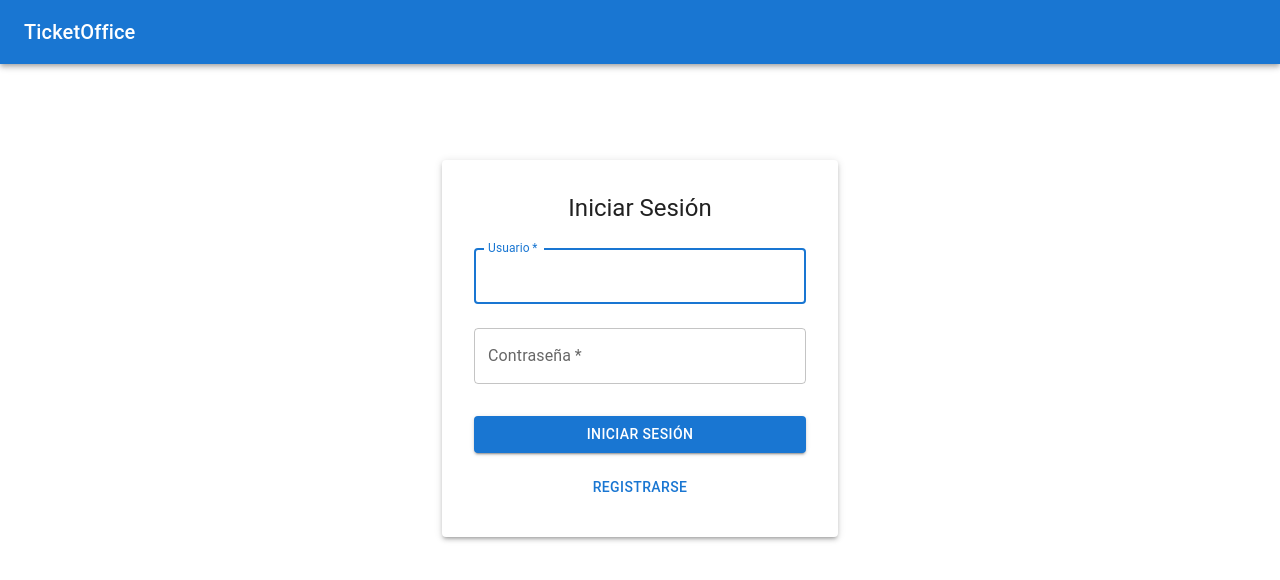
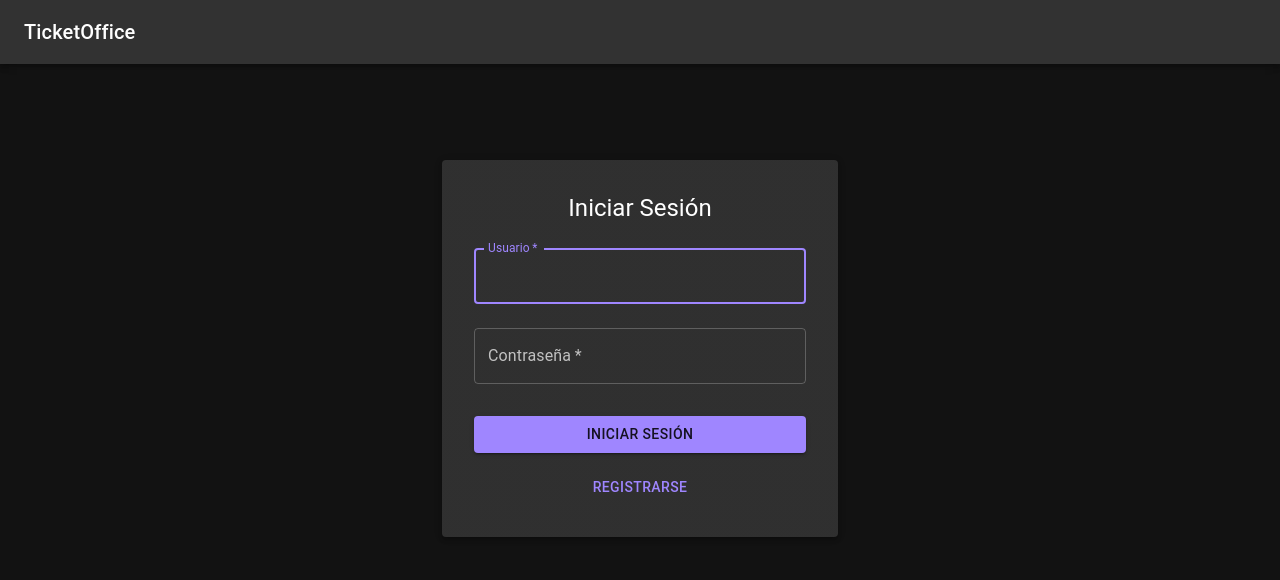
Before and after one commit to alejandrojuarez675/ticketoffice-frontend-2, a React (Create React App) app: page /login in a window 1280 px wide. Shown: the top 580 px of the page. Built offline with nearby package versions, Linux system fonts and the light colour scheme.

Commit message:
apply dark mode

```diff
--- a/src/components/BackofficeLayout.tsx
+++ b/src/components/BackofficeLayout.tsx
@@ -16,7 +16,7 @@ const BackofficeLayout: React.FC<BackofficeLayoutProps> = ({ children }) => {
         <AppBar position="static">
           <Toolbar>
             <Typography variant="h6" component="div" sx={{ flexGrow: 1 }}>
-                <a href="/">TicketOffice</a>
+              <a href="/" style={{ color: 'inherit', textDecoration: 'none' }}>TicketOffice</a>
             </Typography>
             <Box sx={{ display: 'flex', gap: 2 }}>
               <Button color="inherit" component={RouterLink} to="/admin/dashboard">
--- a/src/pages/LandingPage.tsx
+++ b/src/pages/LandingPage.tsx
@@ -11,22 +11,26 @@ import {
   useTheme,
   useMediaQuery,
 } from '@mui/material';
+import { myTheme } from '../theme/my-theme';
 import { Link as RouterLink } from 'react-router-dom';
 import { styled } from '@mui/material/styles';
 
 const Hero = styled(Box)(({ theme }) => ({
   minHeight: '100vh',
-  background: 'linear-gradient(45deg, #2196F3 30%, #21CBF3 90%)',
+  background: `linear-gradient(45deg, ${myTheme.palette.primary.main} 30%, ${myTheme.palette.primary.dark} 90%)`,
   color: 'white',
   display: 'flex',
   alignItems: 'center',
   justifyContent: 'center',
   padding: theme.spacing(4),
+  backgroundBlendMode: 'overlay',
+  backgroundSize: 'cover',
+  backgroundPosition: 'center',
 }));
 
 const Features = styled(Box)(({ theme }) => ({
   padding: theme.spacing(4),
-  background: 'white',
+  background: myTheme.palette.background.default,
 }));
 
 const FeatureCard = styled(Card)(({ theme }) => ({
@@ -40,6 +44,7 @@ const FeatureCard = styled(Card)(({ theme }) => ({
   '&:hover': {
     transform: 'translateY(-5px)',
   },
+  backgroundColor: myTheme.palette.background.paper,
 }));
 
 const Landing: React.FC = () => {
@@ -70,10 +75,10 @@ const Landing: React.FC = () => {
         <Container maxWidth="lg">
           <Grid container spacing={4} alignItems="center">
             <Grid item xs={12} md={6}>
-              <Typography variant="h1" gutterBottom sx={{ fontSize: { xs: '2rem', md: '3rem' } }}>
+              <Typography variant="h1" gutterBottom sx={{ fontSize: { xs: '2rem', md: '3rem' }, color: 'white' }}>
                 Sistema de Gestión de Eventos
               </Typography>
-              <Typography variant="h5" paragraph sx={{ mb: 4 }}>
+              <Typography variant="h5" paragraph sx={{ mb: 4, color: 'white' }}>
                 La solución completa para la gestión de eventos y venta de boletos en línea
               </Typography>
               <Button
@@ -82,10 +87,10 @@ const Landing: React.FC = () => {
                 variant="contained"
                 size="large"
                 sx={{
-                  backgroundColor: 'white',
-                  color: 'primary.main',
+                  backgroundColor: myTheme.palette.primary.main,
+                  color: myTheme.palette.primary.contrastText,
                   '&:hover': {
-                    backgroundColor: 'grey.100',
+                    backgroundColor: myTheme.palette.primary.dark,
                   },
                 }}
               >
@@ -109,23 +114,23 @@ const Landing: React.FC = () => {
         </Container>
       </Hero>
 
-      <Features>
+      <Features sx={{ backgroundColor: myTheme.palette.background.default }}>
         <Container maxWidth="lg">
-          <Typography variant="h2" gutterBottom align="center">
+          <Typography variant="h2" gutterBottom align="center" sx={{ color: 'white' }}>
             Características Principales
           </Typography>
           <Grid container spacing={4} sx={{ mt: 4 }}>
             {features.map((feature, index) => (
               <Grid item xs={12} sm={4} key={index}>
-                <FeatureCard>
+                <FeatureCard sx={{ backgroundColor: myTheme.palette.background.paper }}>
                   <CardContent>
-                    <Typography component="h2" variant="h4" gutterBottom>
+                    <Typography component="h2" variant="h4" gutterBottom sx={{ color: 'white' }}>
                       {feature.icon}
                     </Typography>
-                    <Typography variant="h5" gutterBottom>
+                    <Typography variant="h5" gutterBottom sx={{ color: 'white' }}>
                       {feature.title}
                     </Typography>
-                    <Typography variant="body1" color="text.secondary">
+                    <Typography variant="body1" color="text.secondary" sx={{ color: 'white' }}>
                       {feature.description}
                     </Typography>
                   </CardContent>
--- a/src/theme.ts
+++ b/src/theme.ts
@@ -2,14 +2,32 @@ import { createTheme } from '@mui/material/styles';
 
 export const theme = createTheme({
   palette: {
+    mode: 'dark',
     primary: {
-      main: '#1976d2',
+      main: '#9f86ff',
     },
     secondary: {
-      main: '#dc004e',
+      main: '#a1a1ba',
+    },
+    background: {
+      default: '#121212',
+      paper: '#1e1e1e',
+    },
+    text: {
+      primary: '#ffffff',
+      secondary: 'rgba(255, 255, 255, 0.7)',
     },
   },
   typography: {
     fontFamily: '"Roboto", "Helvetica", "Arial", sans-serif',
   },
+  components: {
+    MuiAppBar: {
+      styleOverrides: {
+        root: {
+          backgroundColor: '#1e1e1e',
+        },
+      },
+    },
+  },
 });
--- /dev/null
+++ b/src/theme/my-theme.ts
@@ -0,0 +1,124 @@
+import { createTheme, ThemeOptions } from '@mui/material/styles';
+
+const themeOptions: ThemeOptions = {
+  palette: {
+    mode: 'dark',
+    primary: {
+      main: '#9f86ff',
+      light: '#b39bff',
+      dark: '#8066ff',
+      contrastText: '#fff',
+    },
+    secondary: {
+      main: '#a1a1ba',
+      light: '#b8b8d2',
+      dark: '#88889f',
+      contrastText: '#fff',
+    },
+    background: {
+      default: '#121212',
+      paper: '#1e1e1e',
+    },
+    text: {
+      primary: '#ffffff',
+      secondary: 'rgba(255, 255, 255, 0.7)',
+    },
+    divider: 'rgba(255, 255, 255, 0.12)',
+  },
+  typography: {
+    fontFamily: '"Roboto", "Helvetica", "Arial", sans-serif',
+    h1: {
+      fontWeight: 700,
+      fontSize: '3.5rem',
+      lineHeight: 1.2,
+    },
+    h2: {
+      fontWeight: 600,
+      fontSize: '2.5rem',
+      lineHeight: 1.3,
+    },
+    h3: {
+      fontWeight: 600,
+      fontSize: '2rem',
+      lineHeight: 1.4,
+    },
+    h4: {
+      fontWeight: 600,
+      fontSize: '1.75rem',
+      lineHeight: 1.4,
+    },
+    h5: {
+      fontWeight: 600,
+      fontSize: '1.5rem',
+      lineHeight: 1.4,
+    },
+    h6: {
+      fontWeight: 600,
+      fontSize: '1.25rem',
+      lineHeight: 1.4,
+    },
+    body1: {
+      fontSize: '1rem',
+      lineHeight: 1.5,
+    },
+    body2: {
+      fontSize: '0.875rem',
+      lineHeight: 1.43,
+    },
+  },
+  components: {
+    MuiButton: {
+      styleOverrides: {
+        root: {
+          textTransform: 'none',
+          borderRadius: 8,
+          padding: '12px 24px',
+          fontWeight: 600,
+        },
+        containedPrimary: {
+          boxShadow: 'none',
+          '&:hover': {
+            boxShadow: 'none',
+          },
+        },
+        textPrimary: {
+          color: 'white',
+        },
+      },
+    },
+    MuiCard: {
+      styleOverrides: {
+        root: {
+          borderRadius: 16,
+          boxShadow: '0 4px 6px -1px rgba(0, 0, 0, 0.1), 0 2px 4px -1px rgba(0, 0, 0, 0.06)',
+        },
+      },
+    },
+    MuiContainer: {
+      styleOverrides: {
+        root: {
+          '@media (min-width: 600px)': {
+            maxWidth: '80%',
+          },
+        },
+      },
+    },
+    MuiAppBar: {
+      styleOverrides: {
+        root: {
+          backgroundColor: 'rgba(19, 20, 21, 0.95)',
+          backdropFilter: 'blur(8px)',
+        },
+      },
+    },
+    MuiPaper: {
+      styleOverrides: {
+        root: {
+          backgroundColor: 'inherit',
+        },
+      },
+    },
+  },
+};
+
+export const myTheme = createTheme(themeOptions);
```
